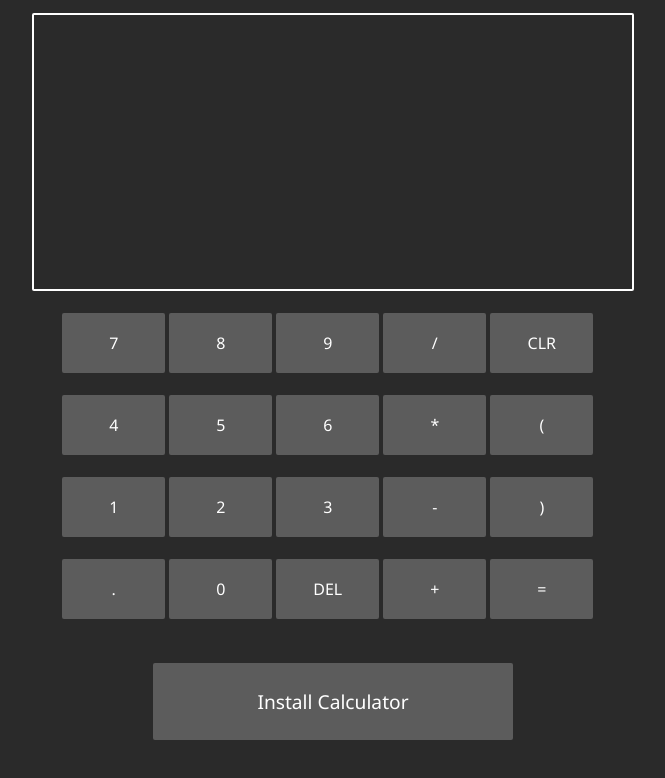
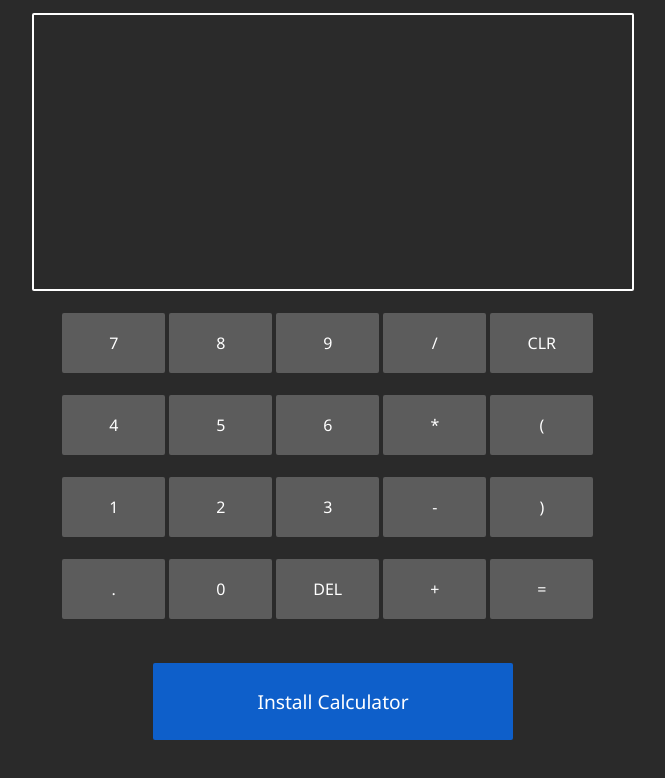
Before and after one commit to shivendrasaurav/calculator, a plain HTML site: page index.html in a window 1280 px wide. Shown: the whole page, without its empty margins (307-972 px from the left). Drawn offline with Linux system fonts and the light colour scheme.

```diff
--- a/index.html
+++ b/index.html
@@ -116,7 +116,9 @@
                 <span class="frost">=</span>
             </button>
         </div><br><br>
-        <button id="install_button" class="large center" onclick="install()">Install Calculator</button>
+        <button id="install_button" class="large center frost_container" onmouseover="frosting();" onclick="install();" style="background: rgb(14, 95, 202);">
+            <span class="frost">Install Calculator</span>
+        </button>
     </body>
     <script>
         // This is the "Offline copy of pages" service worker
```
Also changed, not shown: images/512x512.png (added), manifest.webmanifest.
